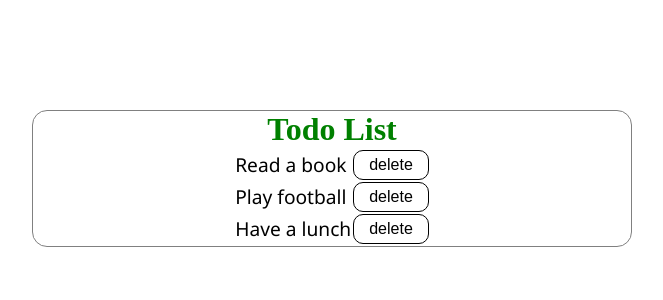
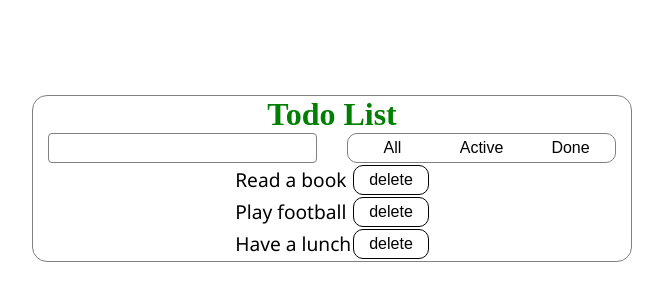
Before and after one commit to Droideko/React-Todo, a React app: page / in a window 1280 px wide. Shown: the part 222-522 px from the top of the page, without its empty margins (308-971 px from the left). Built offline with nearby package versions, Linux system fonts and the light colour scheme.

Commit message:
create search panel

```diff
--- a/src/components/app/app.sass
+++ b/src/components/app/app.sass
@@ -13,3 +13,6 @@ body
    display: grid
    align-items: center
    justify-items: center
+
+li
+   list-style: none
--- a/src/components/search-panel/search-panel.js
+++ b/src/components/search-panel/search-panel.js
@@ -4,8 +4,22 @@ import './search-panel.sass';
 
 class SearchPanel extends Component{
    render(){
+      const {searchText, handleSearch} = this.props;
       return(
-         <div></div>
+         <div className='container__search-panel'>
+            <form className='container__search-form'>
+               <input
+                  className='container__search-input'
+                  value={searchText}
+                  onChange={handleSearch}>
+               </input>
+            </form>
+            <ul className='container__list'>
+               <li>All</li>
+               <li>Active</li>
+               <li>Done</li>
+            </ul>
+         </div>
       );
    }
 }
--- a/src/components/search-panel/search-panel.sass
+++ b/src/components/search-panel/search-panel.sass
@@ -0,0 +1,38 @@
+.container
+   &__search
+      &-panel
+         display: grid
+         grid-template-columns: repeat(2, 1fr)
+         justify-items: center
+      &-form
+         width: 90%
+      &-input
+         font-family: serif
+         font-size: 1.2em
+         padding: 3px 10px
+         outline: none
+         border: 1px solid grey
+         border-radius: 4px
+         width: 100%
+   &__list
+      display: grid
+      width: 90%
+      grid-template-columns: repeat(3, 1fr)
+      align-items: center
+      border: 1px solid grey
+      border-radius: 10px
+      li
+         font-family: Arial, Helvetica, sans-serif
+         line-height: 1.5em
+         height: 100%
+         text-align: center
+         padding: 2px 7px
+         cursor: pointer
+         &:first-child
+            border-top-left-radius: 8px
+            border-bottom-left-radius: 8px
+         &:last-child
+            border-top-right-radius: 8px
+            border-bottom-right-radius: 8px
+         &:hover
+            box-shadow: inset 0px 0px 7px green
--- a/src/components/todo-container/todo-container.js
+++ b/src/components/todo-container/todo-container.js
@@ -10,8 +10,10 @@ class ToDoContainer extends Component{
       super(props);
       this.state = {
          data: this.props.data,
+         searchText: '',
       }
       this.handleDelete = this.handleDelete.bind(this);
+      this.handleSearch = this.handleSearch.bind(this);
 
    }
 
@@ -23,18 +25,26 @@ class ToDoContainer extends Component{
       });
    }
 
+   handleSearch(e){
+      this.setState({searchText: e.target.value});
+   }
+
+   myFilter(searchText, data){
+      return data.filter(el => el.label.toLowerCase().includes(searchText.toLowerCase()));
+   }
+
    render(){
-      const data = this.state.data;
+      const {data, searchText} = this.state;
+      const filterData = this.myFilter(searchText, data);
       return(
          <div className='container'>
             <h1 className='container__title'>Todo List</h1>
-            <SearchPanel />
-            <ToDoList data={data} handleDelete={this.handleDelete}/>
+            <SearchPanel searchText={searchText} handleSearch={this.handleSearch}/>
+            <ToDoList data={filterData} handleDelete={this.handleDelete}/>
             <ItemAddForm />
          </div>
       )
    }
 }
 
-
 export { ToDoContainer };
```
Also changed, not shown: 1 other file.
